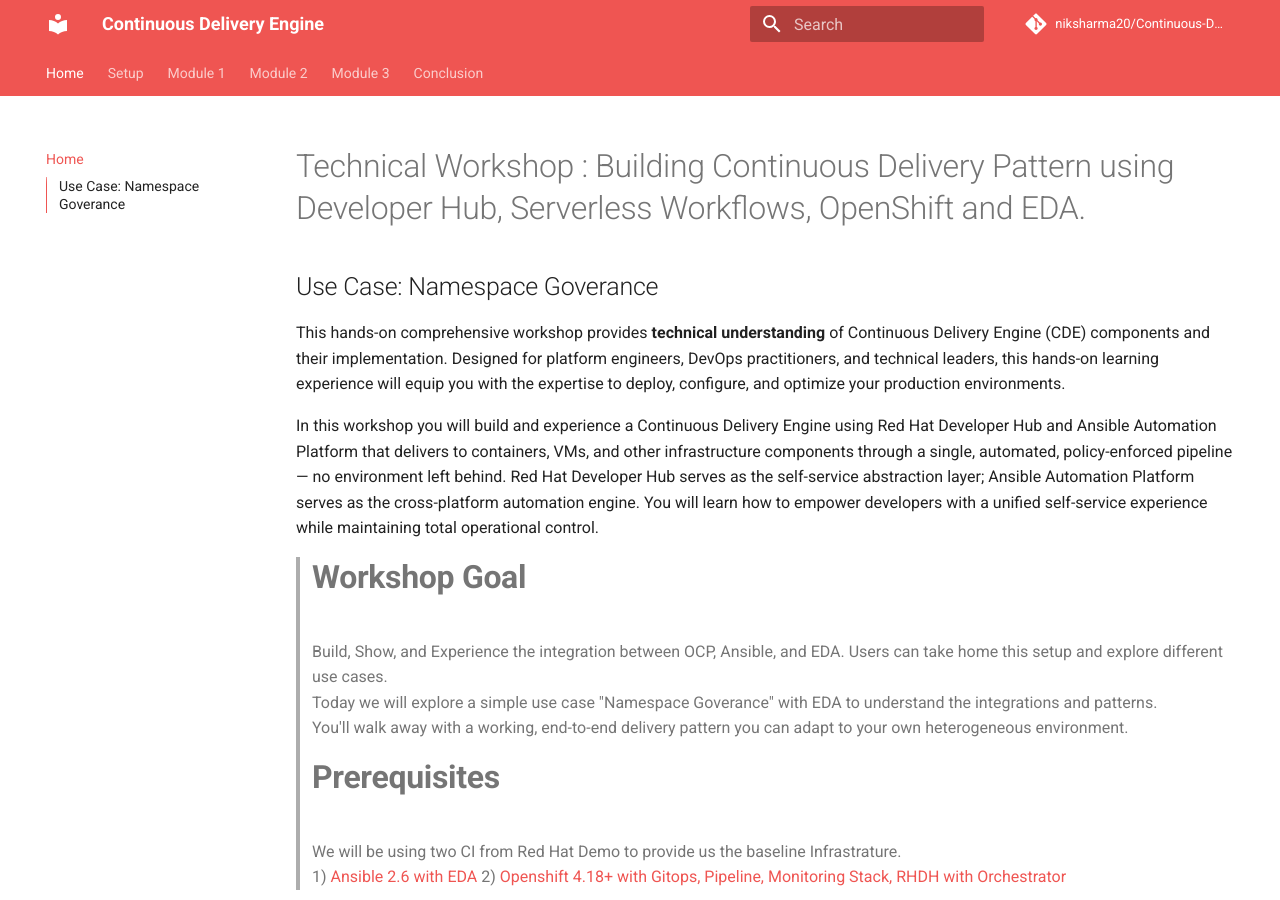
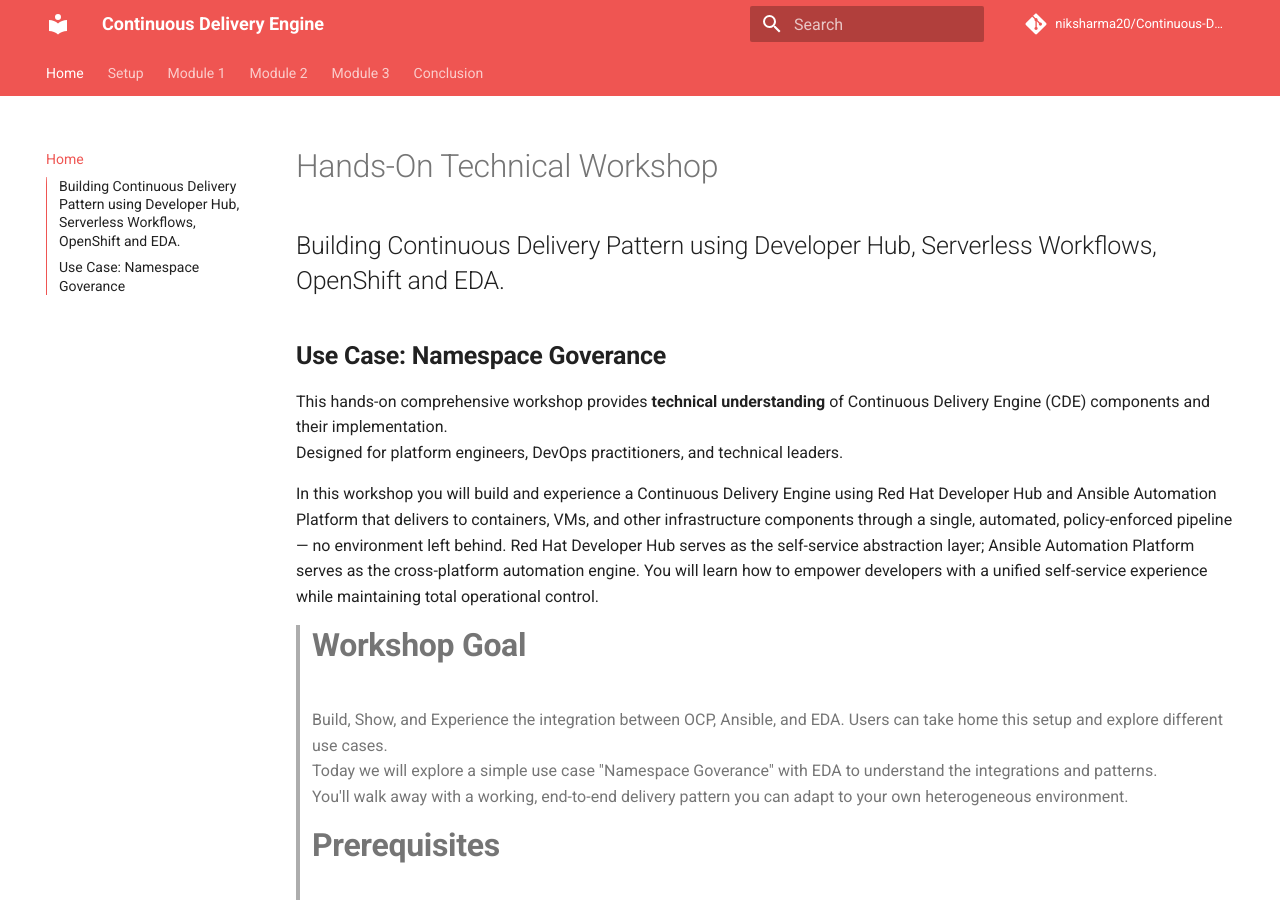
Before and after one commit to niksharma20/Continuous-Delivery-Engine, an MkDocs documentation site: the page built from docs/index.md, in a window 1280 px wide and 900 px high. Built offline with MkDocs 1.6.1 and Material for MkDocs 9.7.7, drawn with Linux system fonts in a browser that asks for light colours; comment, search, counter and statistics services are not loaded.

Commit message:
Update index.md

```diff
--- a/docs/index.md
+++ b/docs/index.md
@@ -1,7 +1,9 @@
-# Technical Workshop : Building Continuous Delivery Pattern using Developer Hub, Serverless Workflows, OpenShift and EDA.
-## Use Case: Namespace Goverance
+# Hands-On Technical Workshop
+## Building Continuous Delivery Pattern using Developer Hub, Serverless Workflows, OpenShift and EDA.
+## **Use Case: Namespace Goverance**
 
-This hands-on comprehensive workshop provides **technical understanding** of Continuous Delivery Engine (CDE) components and their implementation. Designed for platform engineers, DevOps practitioners, and technical leaders, this hands-on learning experience will equip you with the expertise to deploy, configure, and optimize your production environments.
+This hands-on comprehensive workshop provides **technical understanding** of Continuous Delivery Engine (CDE) components and their implementation.
+Designed for platform engineers, DevOps practitioners, and technical leaders.
 
 In this workshop you will build and experience a Continuous Delivery Engine using Red Hat Developer Hub and Ansible Automation Platform that delivers to containers, VMs, and other infrastructure components through a single, automated, policy-enforced pipeline — no environment left behind. Red Hat Developer Hub serves as the self-service abstraction layer; Ansible Automation Platform serves as the cross-platform automation engine. You will learn how to empower developers with a unified self-service experience while maintaining total operational control.
 
```
